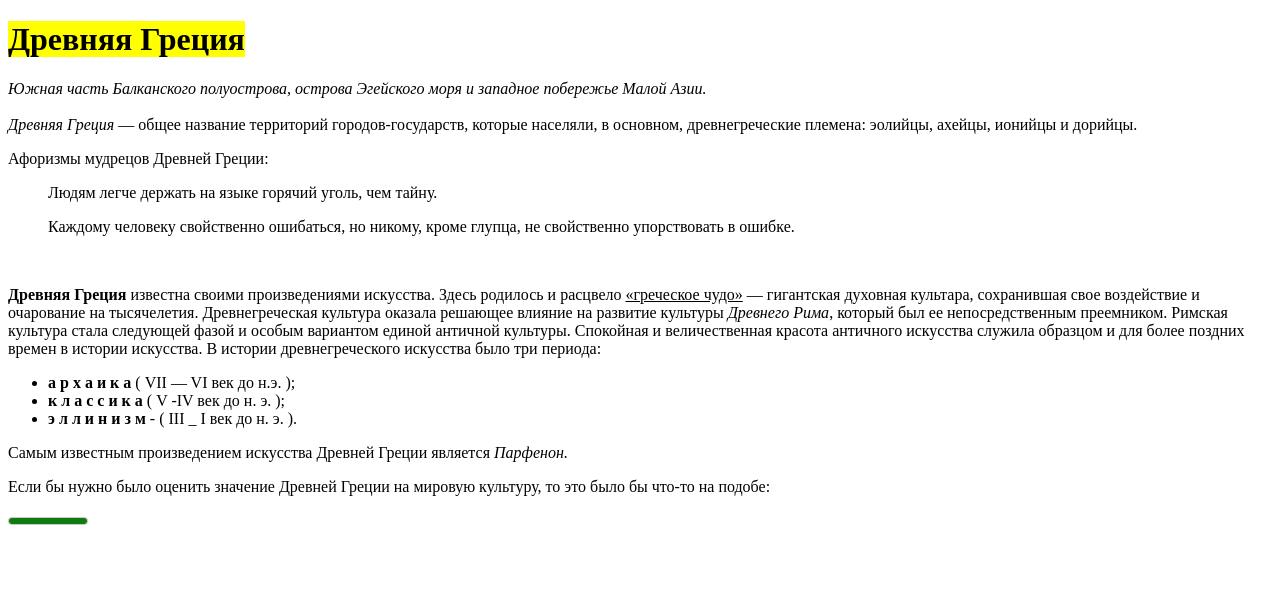
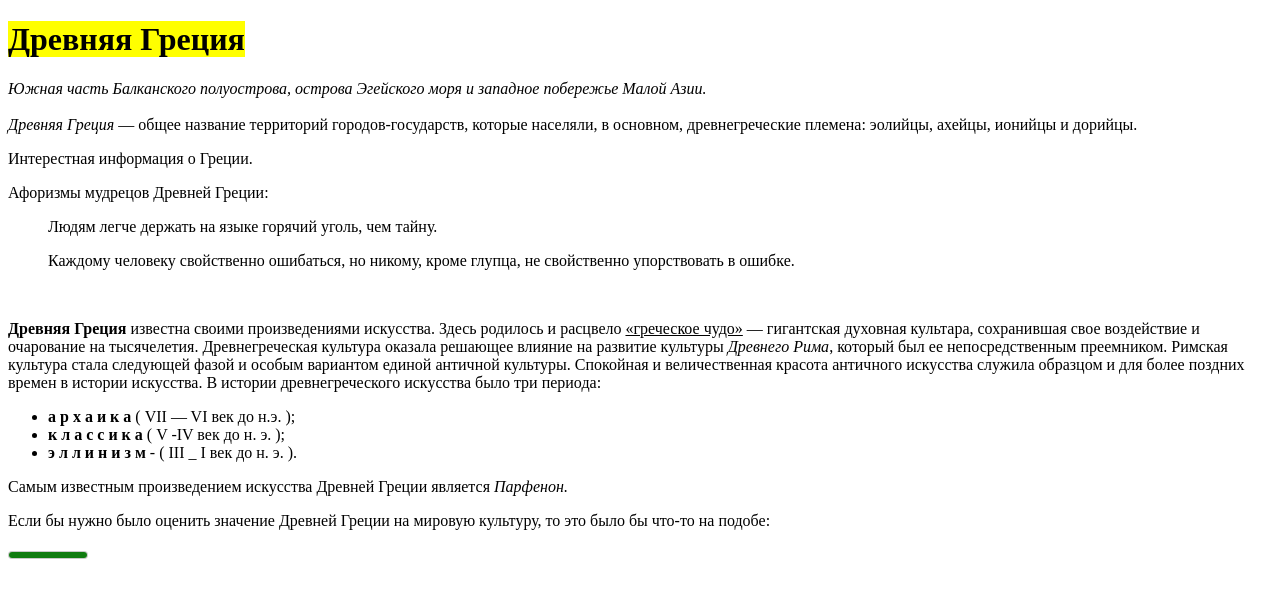
Before and after one commit to furman-v/test, a plain HTML site: page src/index.html in a window 1280 px wide. Drawn offline with Linux system fonts and the light colour scheme.

Commit message:
changed the content a little bit

```diff
--- a/src/index.html
+++ b/src/index.html
@@ -14,6 +14,7 @@
   <dfn>Древняя Греция</dfn> — общее название территорий городов-государств, которые населяли, в основном,
   древнегреческие племена: эолийцы, ахейцы, ионийцы и дорийцы.
   </b>
+  <p>Интерестная информация о Греции.</p>
 
   <p>Афоризмы мудрецов Древней Греции:</p>
   <blockquote cite="Сократ">Людям легче держать на языке горячий уголь, чем тайну.</blockquote>
```
